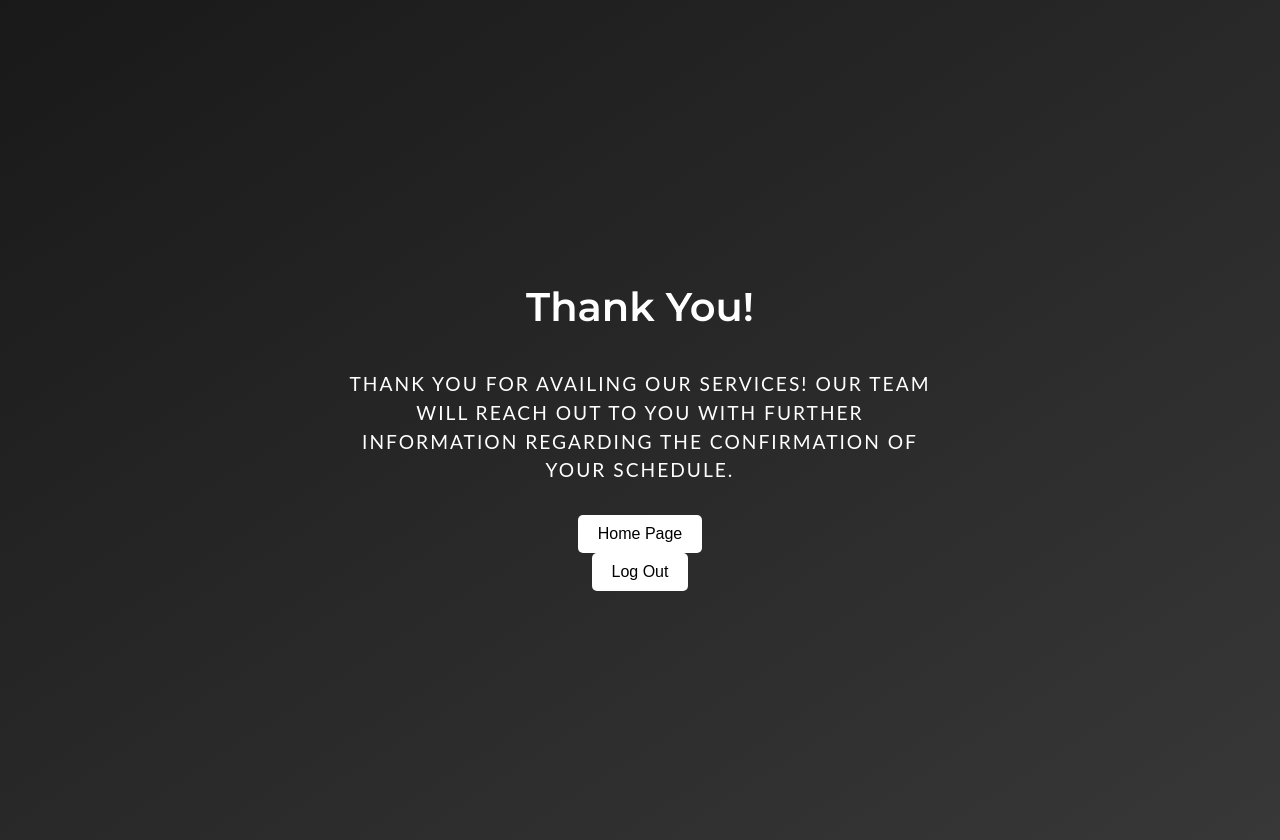
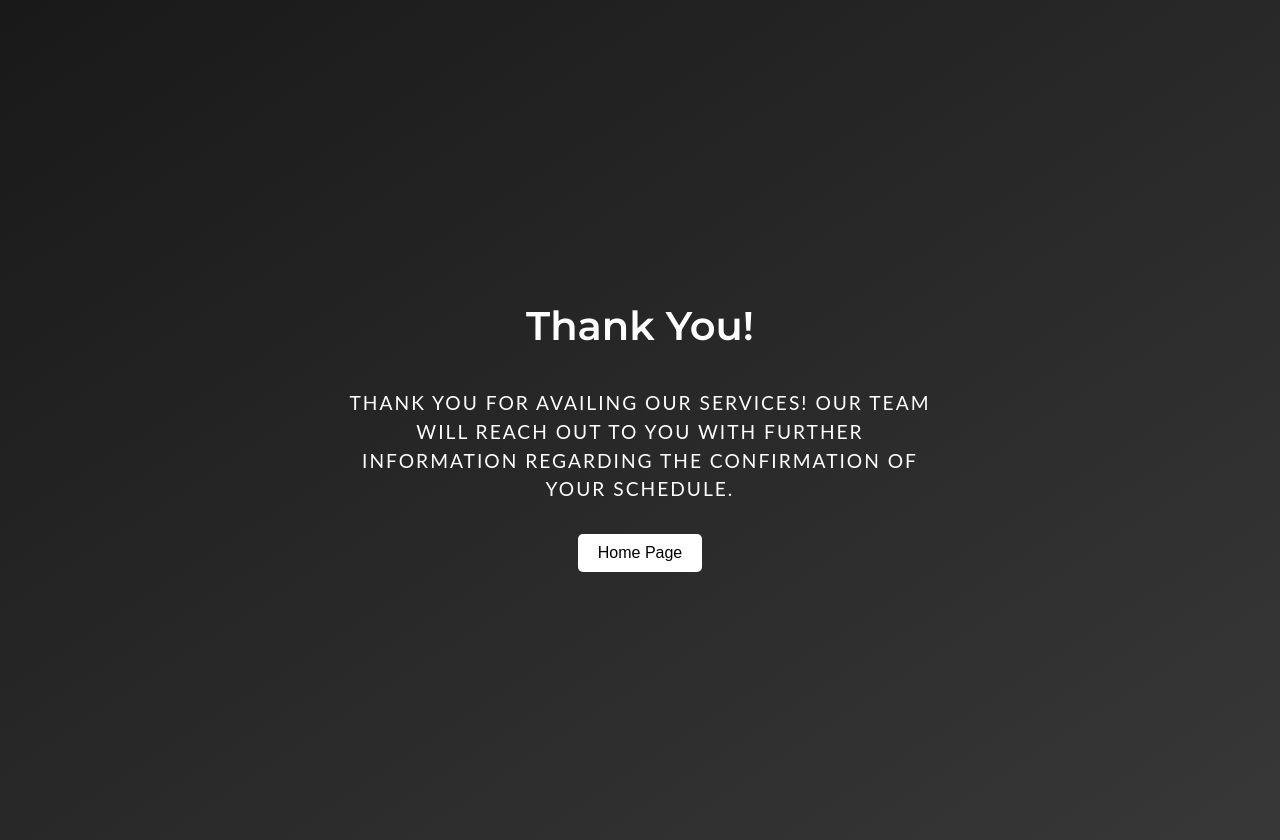
Before and after one commit to aryan-sharma30/suds-scrubs, a React (Create React App) app: page /confirmation in a window 1280 px wide. Built offline with nearby package versions, Linux system fonts and the light colour scheme.

Commit message:
remove logout button on confirmation page

```diff
--- a/src/Confirmation.js
+++ b/src/Confirmation.js
@@ -12,7 +12,7 @@ const ConfirmationPage = () => {
         Thank you for availing our services! Our team will reach out to you with further information regarding the confirmation of your schedule.
       </p>
       <button onClick={() => navigate('/home')}>Home Page</button>
-      <button onClick={() => navigate('/')}>Log Out</button> {/* Redirect to the homepage */}
+      {/* <button onClick={() => navigate('/')}>Log Out</button> Redirect to the homepage */}
     </div>
   );
 };
```
